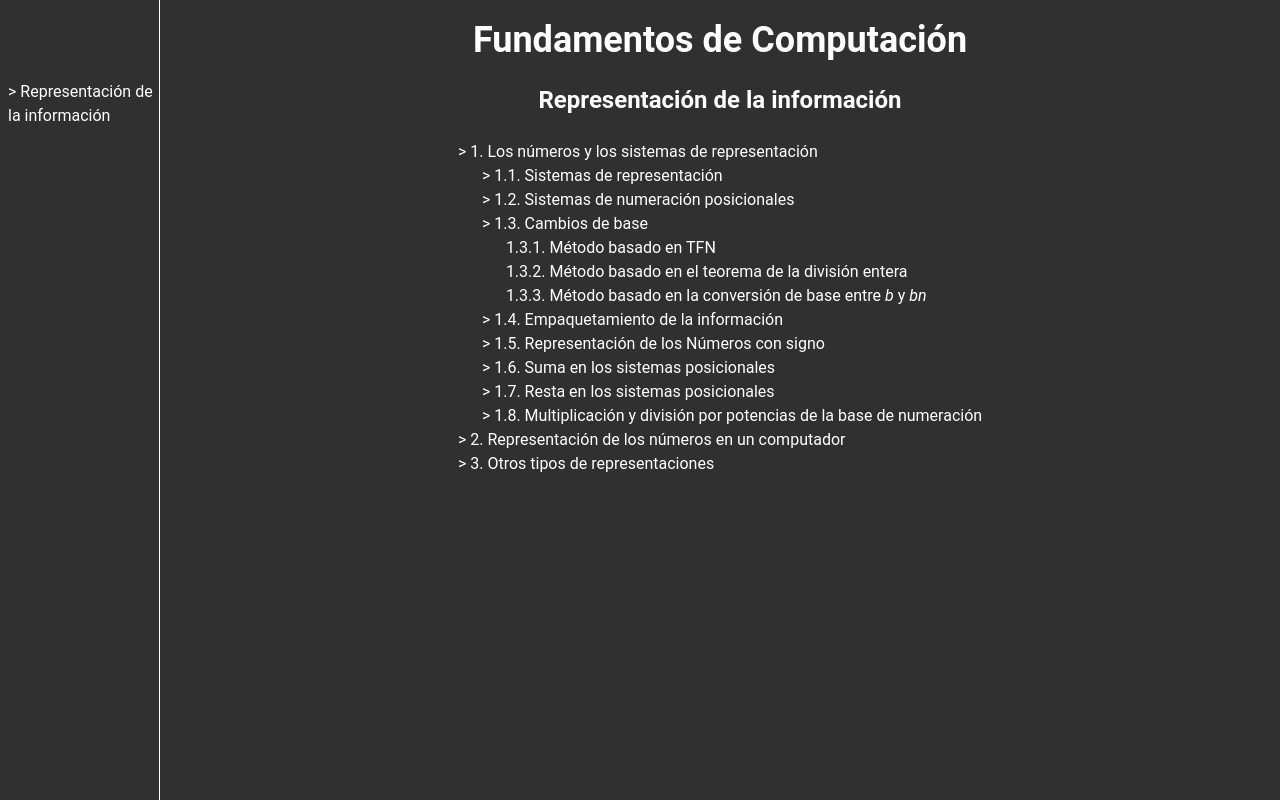
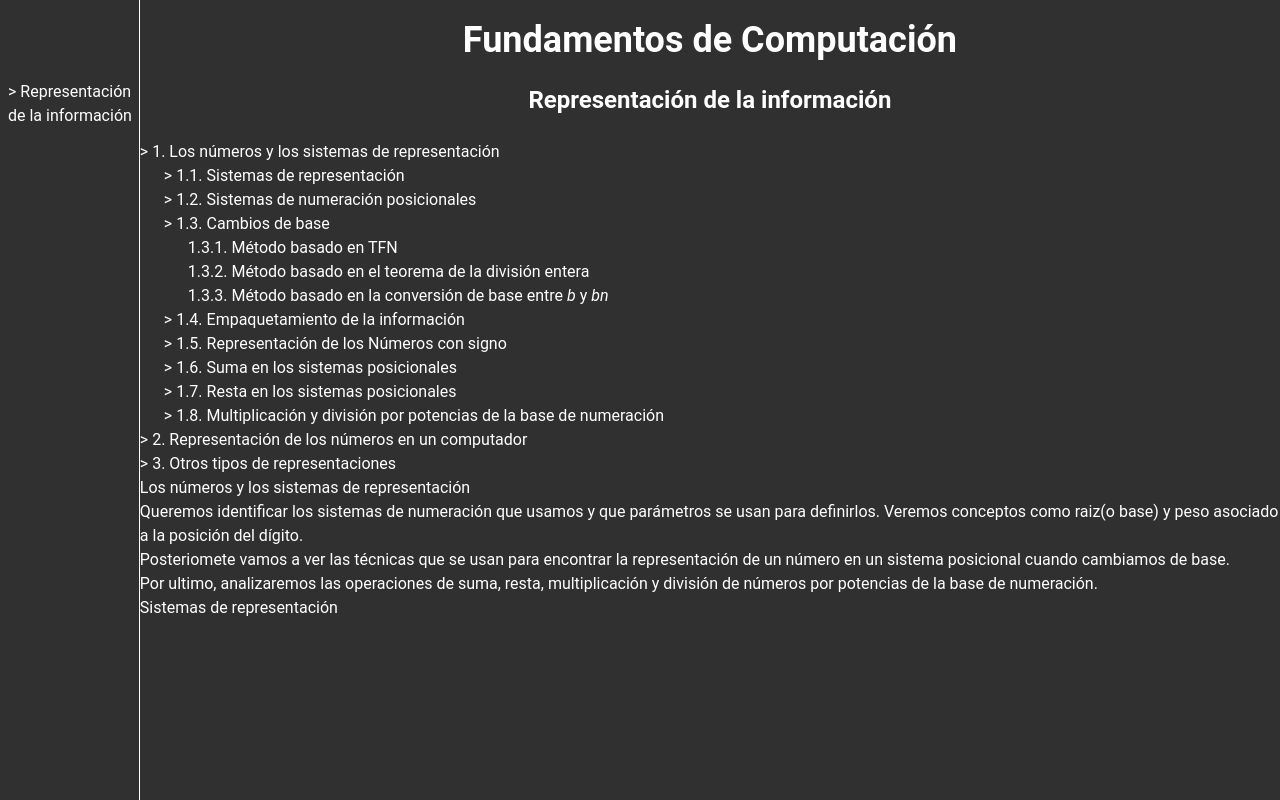
Before and after one commit to abravo83/angular-fundamentos-computacion, an Angular app: page /representacion-informacion in a window 1280 px wide. Built offline with nearby package versions, Linux system fonts and the light colour scheme.

Commit message:
Agregar contenido y estructura para la sección de "Los números y los sistemas de representación"

```diff
--- a/src/app/pages/representacion-informacion/representacion-informacion.html
+++ b/src/app/pages/representacion-informacion/representacion-informacion.html
@@ -36,4 +36,19 @@
       </ul>
     </nav>
   </section>
+  <section>
+    <header>
+      <h3>Los números y los sistemas de representación</h3>
+      <p>Queremos identificar los sistemas de numeración que usamos y que parámetros se usan para definirlos. Veremos conceptos como <span>raiz</span>(o <span>base</span>) y peso asociado a la posición del dígito.</p>
+      <p>Posteriomete vamos a ver las técnicas que se usan para encontrar la representación de un número en un sistema posicional cuando cambiamos de base.</p>
+      <p>Por ultimo, analizaremos las operaciones de suma, resta, multiplicación y división de números por potencias de la base de numeración.</p>
+    </header>
+    <article>
+      <header>
+        <h4>Sistemas de representación</h4>
+      </header>
+      <div></div>
+    </article>
+    <footer></footer>
+  </section>
 </main>
```
